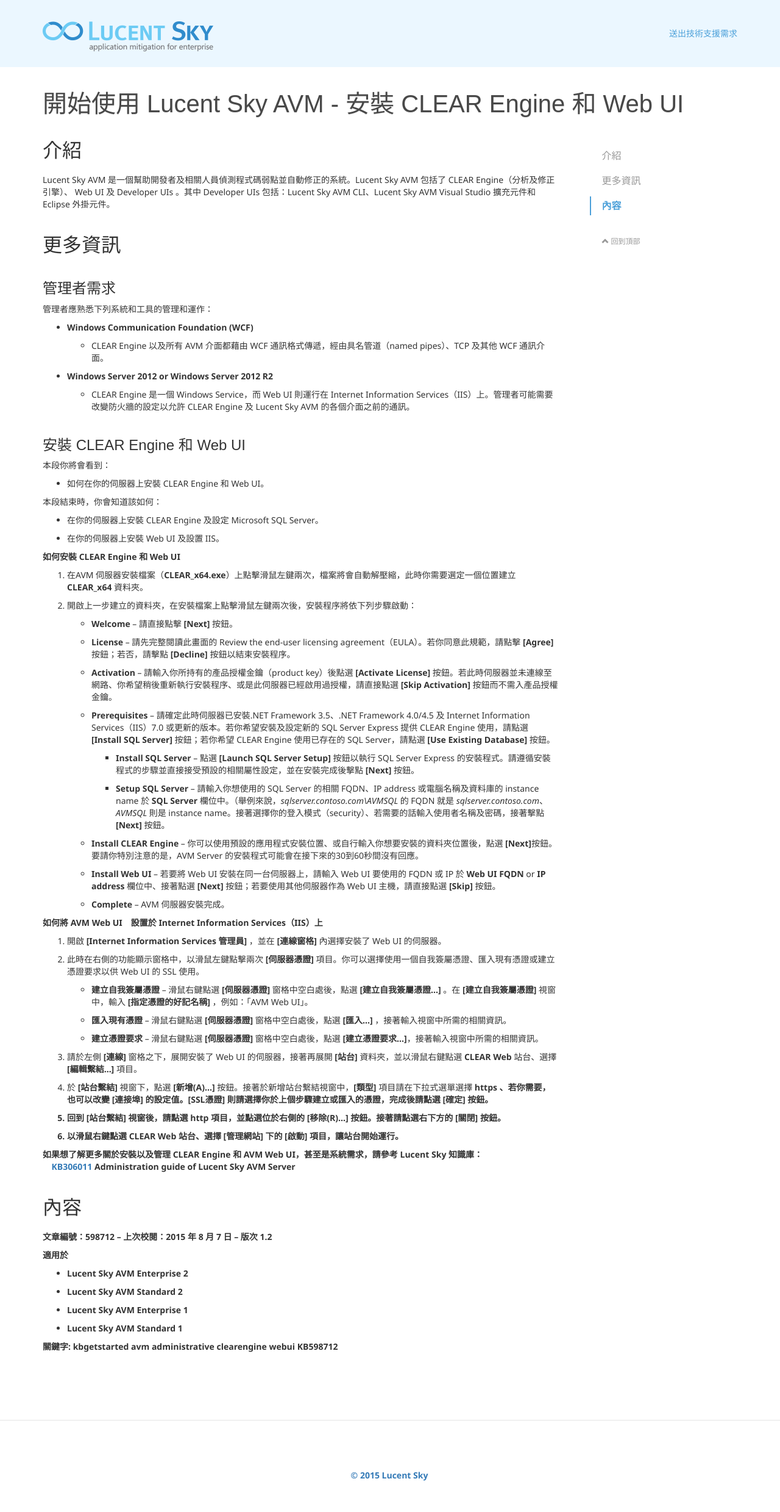
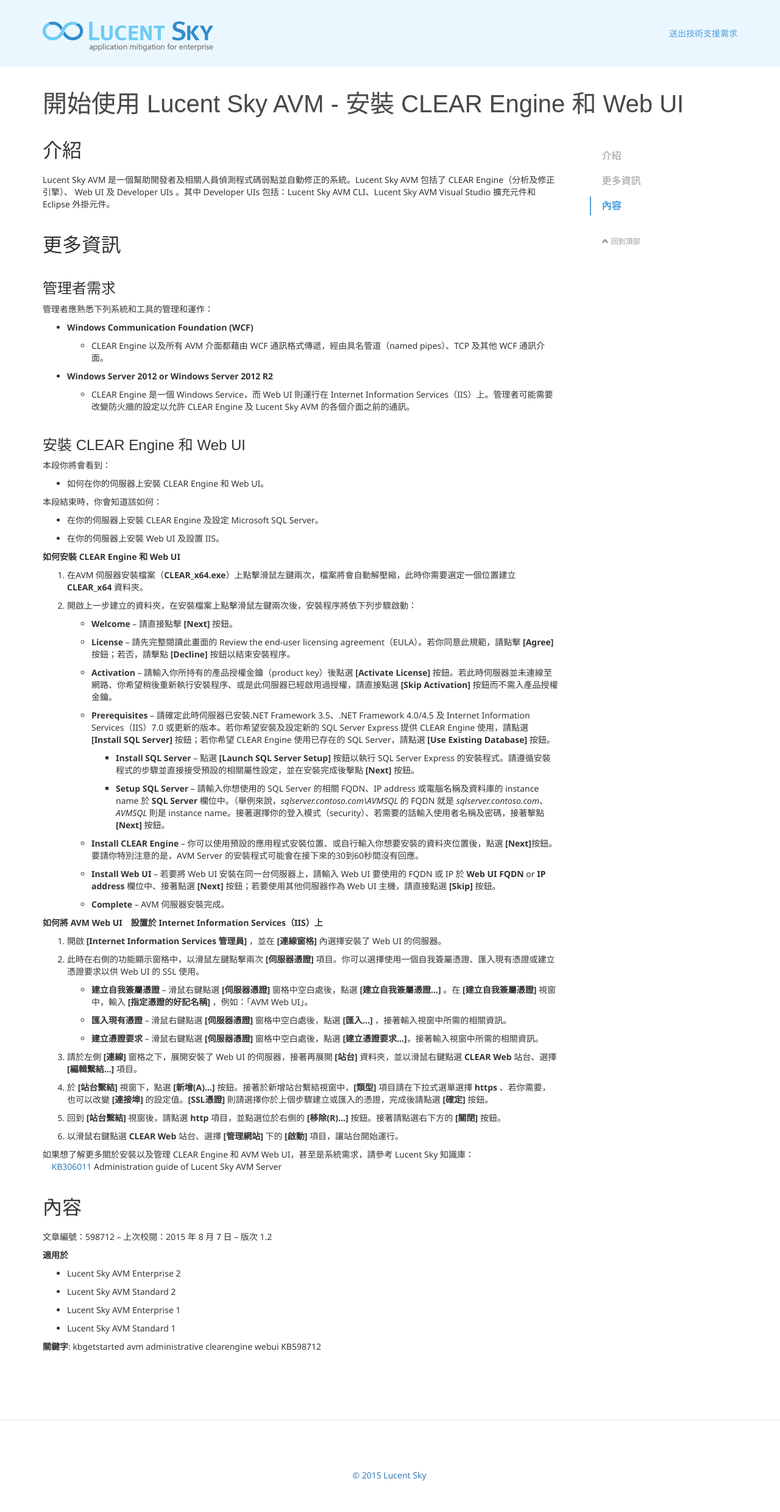
Before and after one commit to Kate-LucentSky/lucentsky.github.io, a Jekyll site: the page built from zh/kb/KB598712 - 開始使用 Lucent Sky AVM - 安裝 CLEAR Engine 和 Web UI.html, in a window 1280 px wide. Shown: the whole page at 61% size. Built offline with Jekyll 4.4.1, drawn with Linux system fonts in a browser that asks for light colours; nearby versions of some CDN libraries.

Commit message:
Update zh/kb/598712.

```diff
--- a/zh/kb/KB598712 - 開始使用 Lucent Sky AVM - 安裝 CLEAR Engine 和 Web UI.html
+++ b/zh/kb/KB598712 - 開始使用 Lucent Sky AVM - 安裝 CLEAR Engine 和 Web UI.html
@@ -131,7 +131,7 @@
             請於左側 <strong>[連線]</strong> 窗格之下，展開安裝了 Web UI 的伺服器，接著再展開 <strong>[站台]</strong> 資料夾，並以滑鼠右鍵點選 <strong>CLEAR Web</strong> 站台、選擇 <strong>[編輯繫結…]</strong> 項目。
         </li>
         <li>
-            於 <strong>[站台繫結]</strong> 視窗下，點選 <strong>[新增(A)…]</strong> 按鈕。接著於新增站台繫結視窗中，<strong>[類型]</strong> 項目請在下拉式選單選擇 <strong>https<strong> 、若你需要，也可以改變 <strong>[連接埠]</strong> 的設定值。<strong>[SSL憑證]</strong> 則請選擇你於上個步驟建立或匯入的憑證，完成後請點選 <strong>[確定]</strong> 按鈕。
+            於 <strong>[站台繫結]</strong> 視窗下，點選 <strong>[新增(A)…]</strong> 按鈕。接著於新增站台繫結視窗中，<strong>[類型]</strong> 項目請在下拉式選單選擇 <strong>https</strong> 、若你需要，也可以改變 <strong>[連接埠]</strong> 的設定值。<strong>[SSL憑證]</strong> 則請選擇你於上個步驟建立或匯入的憑證，完成後請點選 <strong>[確定]</strong> 按鈕。
         </li>
         <li>
             回到 <strong>[站台繫結]</strong> 視窗後，請點選 <strong>http</strong> 項目，並點選位於右側的 <strong>[移除(R)…]</strong> 按鈕。接著請點選右下方的 <strong>[關閉]</strong> 按鈕。
```
